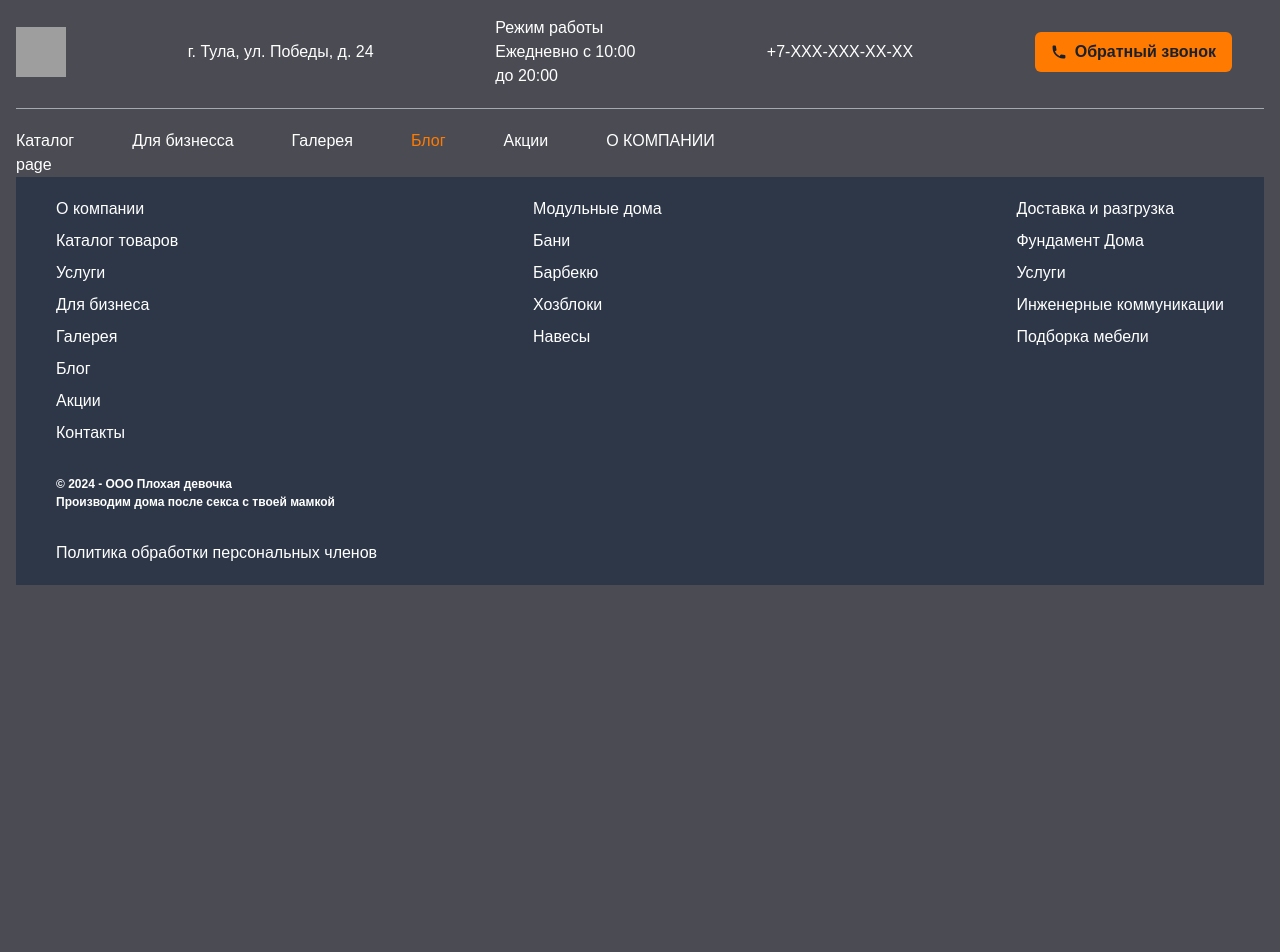
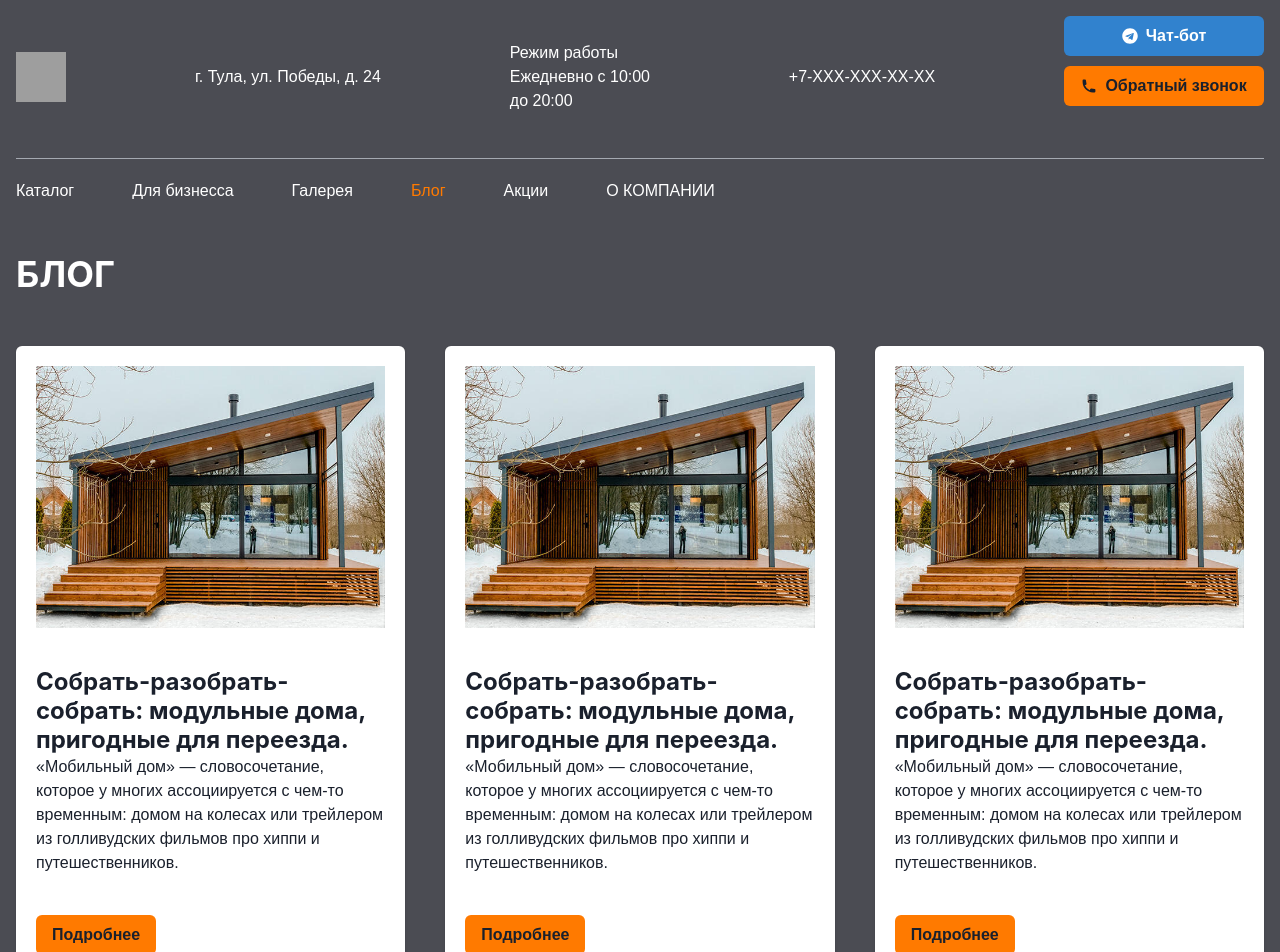
Before and after one commit to dobrovolskyv/builder-project, a Next.js app: page /blog in a window 1280 px wide. Shown: the top 952 px of the page. Before the commit the page ends 800 px from the top, so only its background shows below. Built offline with nearby package versions, Linux system fonts and the light colour scheme; grey boxes are pictures that could not be loaded.

Commit message:
add blogs page

```diff
--- a/app/(pages)/blog/page.tsx
+++ b/app/(pages)/blog/page.tsx
@@ -1,8 +1,13 @@
+import BlogsList from '@/app/components/Blogs/BlogsList/page'
+
+import { Box } from '@chakra-ui/react'
 import React from 'react'
 
 const page = () => {
   return (
-    <div>page</div>
+    <>
+      <BlogsList/>
+    </>
   )
 }
 
--- /dev/null
+++ b/app/components/Blogs/BlogsItem/page.tsx
@@ -0,0 +1,28 @@
+import { Box, Card, CardBody, CardHeader, Heading, Text, Button, CardFooter, Image } from '@chakra-ui/react'
+import React from 'react'
+
+type BlogsListProps = {
+    img: string,
+    title: string,
+    description: string
+}
+
+function BlogsItem({img,title,description}:BlogsListProps) {
+    return (
+                <Card>
+                    <CardHeader>
+                        <Image src={img} w="100%" />
+                    </CardHeader>
+                    <CardBody>
+                        <Heading as='h3' fontSize="24px">{title}</Heading>
+                        <Text>{description}</Text>
+                    </CardBody>
+                    <CardFooter>
+                        <Button bg="#FF7A00" _hover={{ background: "#FC4C00" }}>Подробнее</Button>
+                    </CardFooter>
+                </Card>
+
+    )
+}
+
+export default BlogsItem
--- /dev/null
+++ b/app/components/Blogs/BlogsList/page.tsx
@@ -0,0 +1,29 @@
+import { Box, Heading, SimpleGrid } from '@chakra-ui/react'
+import React from 'react'
+import BlogsItem from '../BlogsItem/page'
+
+import { blogsList } from '@/app/constants/blogs'
+
+function BlogsList() {
+  return (
+    <Box m="50px 0">
+      <Heading as="h1">БЛОГ</Heading>
+      <SimpleGrid mt="50px" spacing={10} templateColumns='repeat(auto-fill, minmax(380px, 1fr))'>
+        {
+          blogsList.map((item, index) => {
+            return (
+              <BlogsItem
+                key={index}
+                img={item.img}
+                title={item.title}
+                description={item.description}
+              />
+            )
+          })
+        }
+      </SimpleGrid>
+    </Box>
+  )
+}
+
+export default BlogsList
--- a/app/components/Card/CardItem.tsx
+++ b/app/components/Card/CardItem.tsx
@@ -34,10 +34,10 @@ function CardItem({img,alt,price,square}:BuildProps) {
             <Divider />
             <CardFooter>
                 <ButtonGroup spacing='2'>
-                    <Button variant='solid' bg="#FF7A00">
+                    <Button variant='solid' bg="#FF7A00" _hover={{bg: "#FC4C00"}}>
                         Заказать
                     </Button>
-                    <Button variant='ghost' bg="#FF7A00ad" fontSize="12px">
+                    <Button variant='ghost' bg="#FF7A00ad" fontSize="12px" _hover={{bg: "#FC4C00"}}>
                         Добравить в избраное
                     </Button>
                 </ButtonGroup>
--- a/app/components/Footer/page.tsx
+++ b/app/components/Footer/page.tsx
@@ -1,4 +1,4 @@
-import { Box, Flex, VStack, Text, Spacer } from '@chakra-ui/react'
+import { Box, Flex, VStack, Text, Spacer, Center } from '@chakra-ui/react'
 import React from 'react'
 
 const aboutList = ['О компании', 'Каталог товаров', 'Услуги', 'Для бизнеса', 'Галерея', ' Блог', 'Акции', 'Контакты']
@@ -7,8 +7,14 @@ const servicesList = ['Доставка и разгрузка', 'Фундаме
 
 function Footer() {
   return (
-    <Box bg="gray.700" color="white" p="20px 40px" mt="auto">
-      <Flex maxW='100%' gap='50px' justifyContent='space-between' display={{base: 'none', md:'flex'}}>
+    // <Box position="absolute"
+    //   left="-15px"
+    //   w="100vw"
+    //   bg="gray.700"
+    //   mt="50px"
+    // >
+      <Box bg="gray.700" color="white" p="20px 40px" maxW="1400px">
+        <Flex maxW='100%' gap='50px' justifyContent='space-between' display={{ base: 'none', md: 'flex' }}>
           <VStack align='left'>
             {aboutList.map((item, index) => {
               return (
@@ -18,7 +24,7 @@ function Footer() {
           </VStack>
 
           <VStack align='left'>
-          {catalogstList.map((item,index) => {
+            {catalogstList.map((item, index) => {
               return (
                 <Text key={index}>{item}</Text>
               )
@@ -26,7 +32,7 @@ function Footer() {
           </VStack>
 
           <VStack align='left'>
-          {servicesList.map((item,index) => {
+            {servicesList.map((item, index) => {
               return (
                 <Text key={index}>{item}</Text>
               )
@@ -41,6 +47,7 @@ function Footer() {
           Политика обработки персональных членов
         </Text>
       </Box>
+    // </Box>
   )
 }
 
--- a/app/components/Header/page.tsx
+++ b/app/components/Header/page.tsx
@@ -28,6 +28,7 @@ import {
 import { HiPhone } from "react-icons/hi";
 import { MdSunny } from "react-icons/md";
 import { IoMoonSharp } from "react-icons/io5";
+import { FaTelegram } from "react-icons/fa";
 
 const Header = () => {
     // const { colorMode, toggleColorMode } = useColorMode()
@@ -39,7 +40,7 @@ const Header = () => {
 
     return (
         <HStack sx={{ mt: 4 }} spacing='24px' >
-            <Flex w='100%' alignItems='center' gap='1'>
+            <Flex w='100%' alignItems='center' gap='1px' justifyContent="center">
                 <Box>
                     <Link as={NextLink} href='./'>
                         <Image src='gibbresh.png' fallbackSrc='https://via.placeholder.com/50' boxSize='50px' objectFit='cover' />
@@ -54,8 +55,16 @@ const Header = () => {
                     +7-ХХХ-ХХХ-ХХ-ХХ
                 </Text>
                 <Spacer />
-                <Box w={{base:'70px', md: 'auto'}}>
-                    <Button leftIcon={<HiPhone />} visibility={{ base: 'hidden', md: 'visible' }}  bg="#FF7A00" _hover={{bg:"#FC4C00"}} onClick={onOpen}>Обратный звонок</Button>
+                <Box w={{ base: '70px', md: 'auto' }}>
+                    <Flex alignItems="center" justifyContent="center" gap="10px" flexDirection="column">
+                        <Button leftIcon={<FaTelegram />}
+                        w="200px"
+                        visibility={{ base: 'hidden', md: 'visible' }}
+                        colorScheme='blue'>Чат-бот</Button>
+                        <Button leftIcon={<HiPhone />} visibility={{ base: 'hidden', md: 'visible' }}
+                        w="200px"
+                        bg="#FF7A00" _hover={{ bg: "#FC4C00" }} onClick={onOpen}>Обратный звонок</Button>
+                    </Flex>
                     <IconButton
                         visibility={{ base: 'visible', md: 'hidden' }}
                         onClick={onOpen}
@@ -63,6 +72,15 @@ const Header = () => {
                         aria-label='Call Segun'
                         size='sm'
                         icon={<HiPhone />}
+
+                    />
+                    <IconButton
+                        visibility={{ base: 'visible', md: 'hidden' }}
+                        onClick={onOpen}
+                        bg='blue.600'
+                        aria-label='Call Segun'
+                        size='sm'
+                        icon={<FaTelegram />}
 
                     />
                     <Modal isOpen={isOpen} onClose={onClose}>
--- a/app/components/Nav/page.tsx
+++ b/app/components/Nav/page.tsx
@@ -16,7 +16,7 @@ const Nav = () => {
 
   const pathname = usePathname();
   return (
-    <Box pt="20px" display={{ base: 'none', md: 'block' }}>
+    <Box pt="20px" display={{ base: 'none', md: 'block' }} >
       <Divider bg="#FF7A00"/>
       <Flex minWidth='max-content' alignItems='center' gap='2' mt="20px">
 
--- a/app/components/TabsBuild/page.tsx
+++ b/app/components/TabsBuild/page.tsx
@@ -19,7 +19,7 @@ function TabsBuild() {
                             <Box maxW="550px">
                                 <Text mb="20px">Дома из блоков имеют оптимальное соотношение прочности, теплопроводности, звукоизоляции, технологичности и стоимости. Мы строим из автоклавных газобетонных блоков производства Ytong, Bonolit, AeroStone и керамических блоков Porotherm (Wienerberger), строго соблюдая технологии производителей.</Text>
                                 <Link as={NextLink} href="/catalogs" >
-                                    <Button variant="outline" border="1px solid #FF7A00">
+                                    <Button variant="outline" border="1px solid #FF7A00" >
                                         Подробнее
                                     </Button>
                                 </Link>
--- /dev/null
+++ b/app/constants/blogs.ts
@@ -0,0 +1,53 @@
+type BlogsListProps = {
+    img: string,
+    title: string,
+    description: string
+}
+
+export const blogsList:BlogsListProps[] = [
+    {
+        img: "./images/blogs/blogs1.jpg",
+        title: "Собрать-разобрать-собрать: модульные дома, пригодные для переезда.",
+        description: "«Мобильный дом» — словосочетание, которое у многих ассоциируется с чем-то временным: домом на колесах или трейлером из голливудских фильмов про хиппи и путешественников. ",
+    },
+    {
+        img: "./images/blogs/blogs1.jpg",
+        title: "Собрать-разобрать-собрать: модульные дома, пригодные для переезда.",
+        description: "«Мобильный дом» — словосочетание, которое у многих ассоциируется с чем-то временным: домом на колесах или трейлером из голливудских фильмов про хиппи и путешественников. ",
+    },
+    {
+        img: "./images/blogs/blogs1.jpg",
+        title: "Собрать-разобрать-собрать: модульные дома, пригодные для переезда.",
+        description: "«Мобильный дом» — словосочетание, которое у многих ассоциируется с чем-то временным: домом на колесах или трейлером из голливудских фильмов про хиппи и путешественников. ",
+    },
+    {
+        img: "./images/blogs/blogs1.jpg",
+        title: "Собрать-разобрать-собрать: модульные дома, пригодные для переезда.",
+        description: "«Мобильный дом» — словосочетание, которое у многих ассоциируется с чем-то временным: домом на колесах или трейлером из голливудских фильмов про хиппи и путешественников. ",
+    },
+    {
+        img: "./images/blogs/blogs1.jpg",
+        title: "Собрать-разобрать-собрать: модульные дома, пригодные для переезда.",
+        description: "«Мобильный дом» — словосочетание, которое у многих ассоциируется с чем-то временным: домом на колесах или трейлером из голливудских фильмов про хиппи и путешественников. ",
+    },
+    {
+        img: "./images/blogs/blogs1.jpg",
+        title: "Собрать-разобрать-собрать: модульные дома, пригодные для переезда.",
+        description: "«Мобильный дом» — словосочетание, которое у многих ассоциируется с чем-то временным: домом на колесах или трейлером из голливудских фильмов про хиппи и путешественников. ",
+    },
+    {
+        img: "./images/blogs/blogs1.jpg",
+        title: "Собрать-разобрать-собрать: модульные дома, пригодные для переезда.",
+        description: "«Мобильный дом» — словосочетание, которое у многих ассоциируется с чем-то временным: домом на колесах или трейлером из голливудских фильмов про хиппи и путешественников. ",
+    },
+    {
+        img: "./images/blogs/blogs1.jpg",
+        title: "Собрать-разобрать-собрать: модульные дома, пригодные для переезда.",
+        description: "«Мобильный дом» — словосочетание, которое у многих ассоциируется с чем-то временным: домом на колесах или трейлером из голливудских фильмов про хиппи и путешественников. ",
+    },
+    {
+        img: "./images/blogs/blogs1.jpg",
+        title: "Собрать-разобрать-собрать: модульные дома, пригодные для переезда.",
+        description: "«Мобильный дом» — словосочетание, которое у многих ассоциируется с чем-то временным: домом на колесах или трейлером из голливудских фильмов про хиппи и путешественников. ",
+    },
+]
--- a/app/styles/globals.css
+++ b/app/styles/globals.css
@@ -1,3 +1,21 @@
+:root{
+    --primary-color:  #FF7A00;
+}
+a:-webkit-any-link {
+
+    text-decoration: none !important;
+}
+a:-webkit-any-link:hover{
+    color: var(--primary-color);
+}
+
+.chakra-ui-dark .css-52dxnr:active:not([data-theme]) {
+    background: transparent !important;
+}
+
+.chakra-ui-dark .css-52dxnr[aria-selected=true]:not([data-theme]), .chakra-ui-dark .css-52dxnr[data-selected]:not([data-theme]), [data-theme=dark] .css-52dxnr[aria-selected=true]:not([data-theme]), [data-theme=dark] .css-52dxnr[data-selected]:not([data-theme]), .css-52dxnr[aria-selected=true][data-theme=dark], .css-52dxnr[data-selected][data-theme=dark] {
+    color: #FF7A00 !important
+}
 
 .body{
     background-color: #4B4C53;
@@ -7,10 +25,9 @@
     color: white;
 }
 
-.chakra-ui-dark .css-52dxnr:active:not([data-theme]) {
-    background: transparent !important;
-}
 
-.chakra-ui-dark .css-52dxnr[aria-selected=true]:not([data-theme]), .chakra-ui-dark .css-52dxnr[data-selected]:not([data-theme]), [data-theme=dark] .css-52dxnr[aria-selected=true]:not([data-theme]), [data-theme=dark] .css-52dxnr[data-selected]:not([data-theme]), .css-52dxnr[aria-selected=true][data-theme=dark], .css-52dxnr[data-selected][data-theme=dark] {
-    color: #FF7A00 !important
-}
+/*
+.css-52dxnr[aria-selected=true], .css-52dxnr[data-selected] {
+    --tabs-color: red;
+    border-color: red;
+    } */
```
Also changed, not shown: app/page.tsx (+5 -5 lines), app/constants/index.js (line endings or trailing spaces), public/images/blogs/blogs1.jpg (added). Lines whose indentation alone changed are shown as unchanged.
